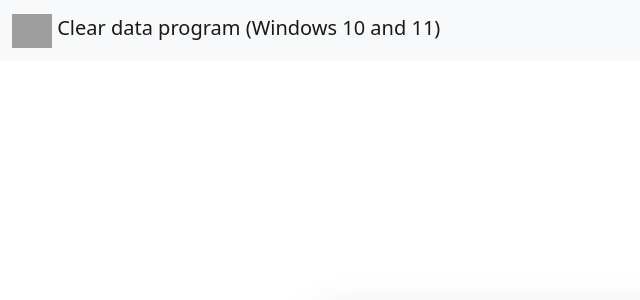
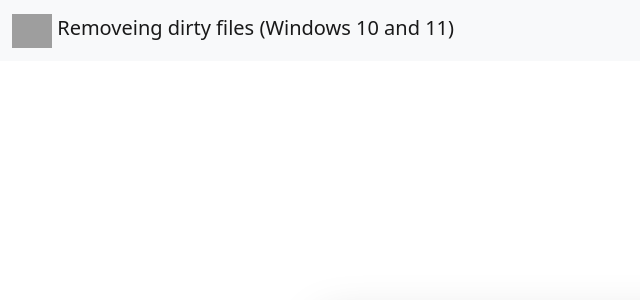
Before and after one commit to ashkan0201/Removeing_dirty_files, a Flask app: template template/project1.html in a window 1280 px wide. Shown: the top 300 px of the page, without its empty margins (0-640 px from the left). Run offline with Flask 3, Linux system fonts and the light colour scheme; the template is opened without the code that fills it, so the values that code supplies are empty; some libraries are stand-ins or nearby versions; grey boxes are pictures that could not be loaded.

Commit message:
Update project1.html

```diff
--- a/template/project1.html
+++ b/template/project1.html
@@ -1,14 +1,9 @@
-<!-- Code By Ashkan Noroozi
-Should you need more information, please don't hesitate to contact regards.
-Contact addresses:
-Email: ashkan02011@gmail.com
-Instagram: yametakodasay
-Number Phone: +989001036111 -->
+
 <!DOCTYPE html>
 <html>
   <head>
     <meta charset="utf-8">
-    <title>Clear Data</title>
+    <title>Removeing dirty files</title>
     <link href="https://cdn.jsdelivr.net/npm/bootstrap@5.2.2/dist/css/bootstrap.min.css" rel="stylesheet" integrity="sha384-Zenh87qX5JnK2Jl0vWa8Ck2rdkQ2Bzep5IDxbcnCeuOxjzrPF/et3URy9Bv1WTRi" crossorigin="anonymous">
     <script src="https://cdn.jsdelivr.net/npm/bootstrap@5.2.2/dist/js/bootstrap.bundle.min.js" integrity="sha384-OERcA2EqjJCMA+/3y+gxIOqMEjwtxJY7qPCqsdltbNJuaOe923+mo//f6V8Qbsw3" crossorigin="anonymous"></script>
   </head>
@@ -17,7 +12,7 @@ Number Phone: +989001036111 -->
       <div class="container-fluid">
         <a class="navbar-brand">
           <img src="https://banner2.cleanpng.com/20180412/kye/kisspng-python-programming-language-computer-programming-language-5acfdc3636bac7.8891188615235717662242.jpg" alt="" width="40" height="34" class="d-inline-block align-text-top" alt="Logo" width="40" height="34" class="d-inline-block align-text-top">
-          Clear data program (Windows 10 and 11)
+          Removeing dirty files (Windows 10 and 11)
         </a>
       </div>
     </nav>
```
